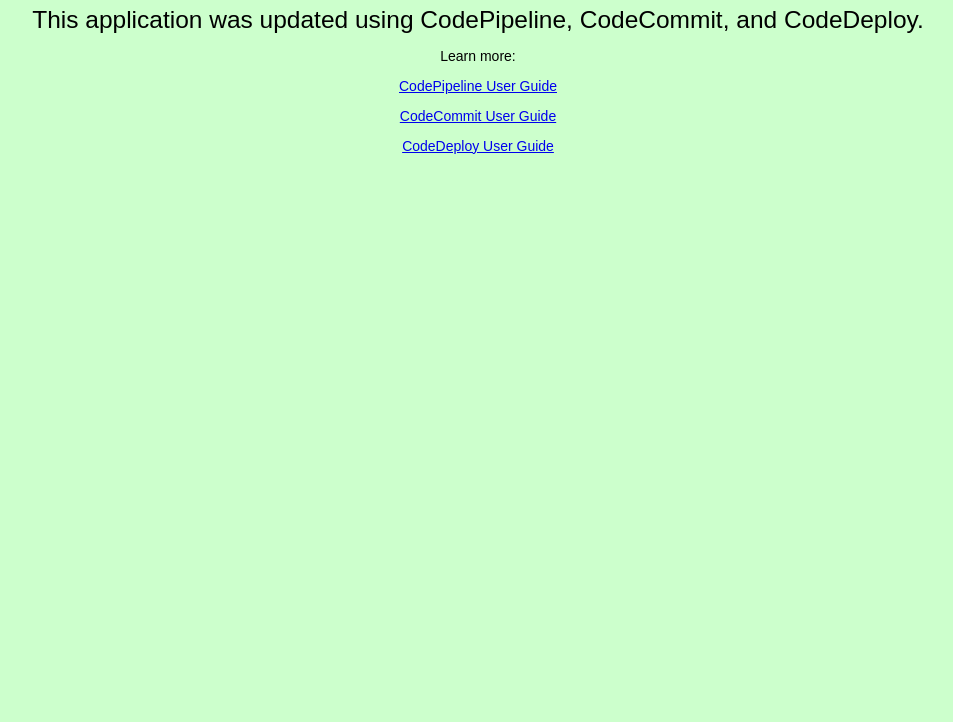
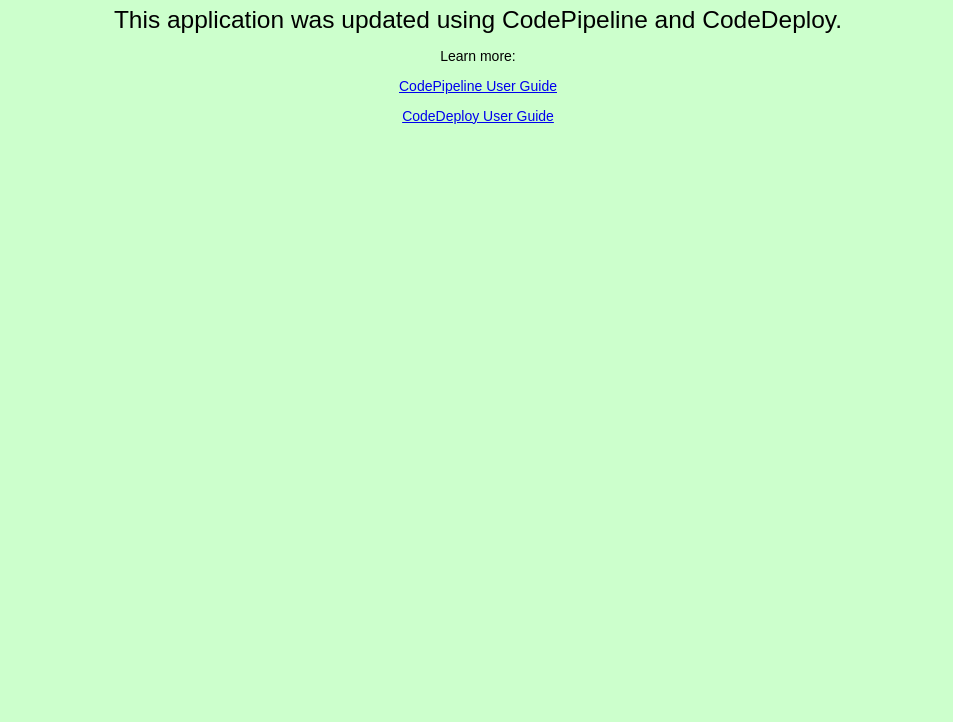
Before and after one commit to jamesfiltness/cicd-application, a plain HTML site: page index.html in a window 1280 px wide. Shown: the part 78-800 px from the top of the page, without its empty margins (162-1115 px from the left). Drawn offline with Linux system fonts and the light colour scheme.

Commit message:
Another update

```diff
--- a/index.html
+++ b/index.html
@@ -25,11 +25,10 @@
 </head>
 <body>
   <div align="center"><h1>Updated Sample Deployment</h1></div>
-  <div align="center"><h2>This application was updated using CodePipeline, CodeCommit, and CodeDeploy.</h2></div>
+  <div align="center"><h2>This application was updated using CodePipeline and CodeDeploy.</h2></div>
   <div align="center">
     <p>Learn more:</p>
     <p><a href="https://docs.aws.amazon.com/codepipeline/latest/userguide/">CodePipeline User Guide</a></p>
-    <p><a href="https://docs.aws.amazon.com/codecommit/latest/userguide/">CodeCommit User Guide</a></p>
     <p><a href="https://docs.aws.amazon.com/codedeploy/latest/userguide/">CodeDeploy User Guide</a></p>
   </div>
 </body>
```
